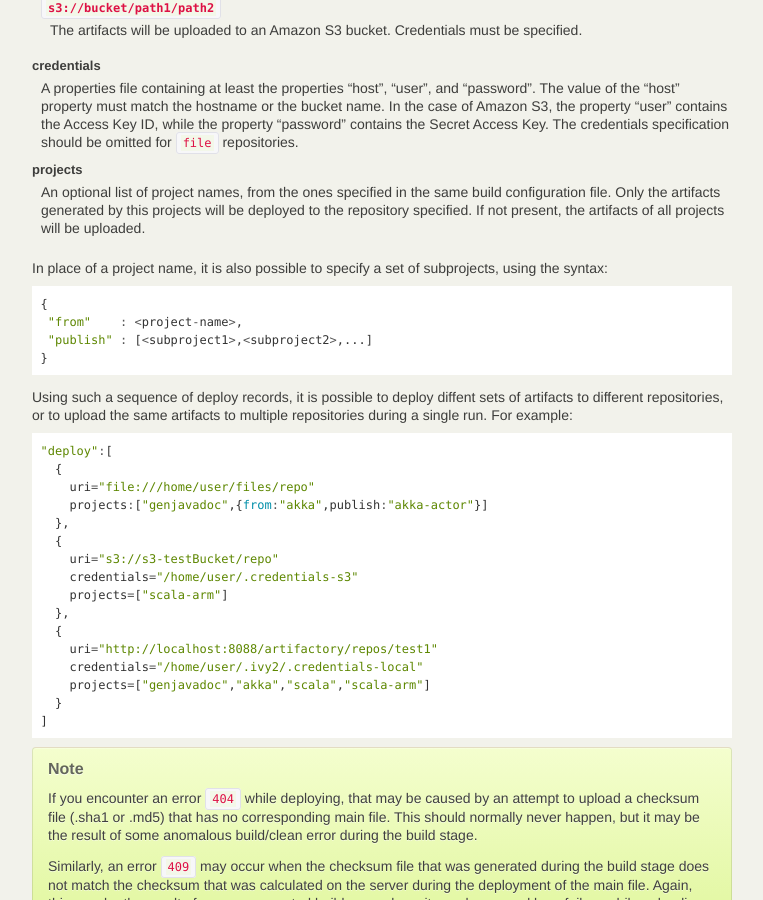
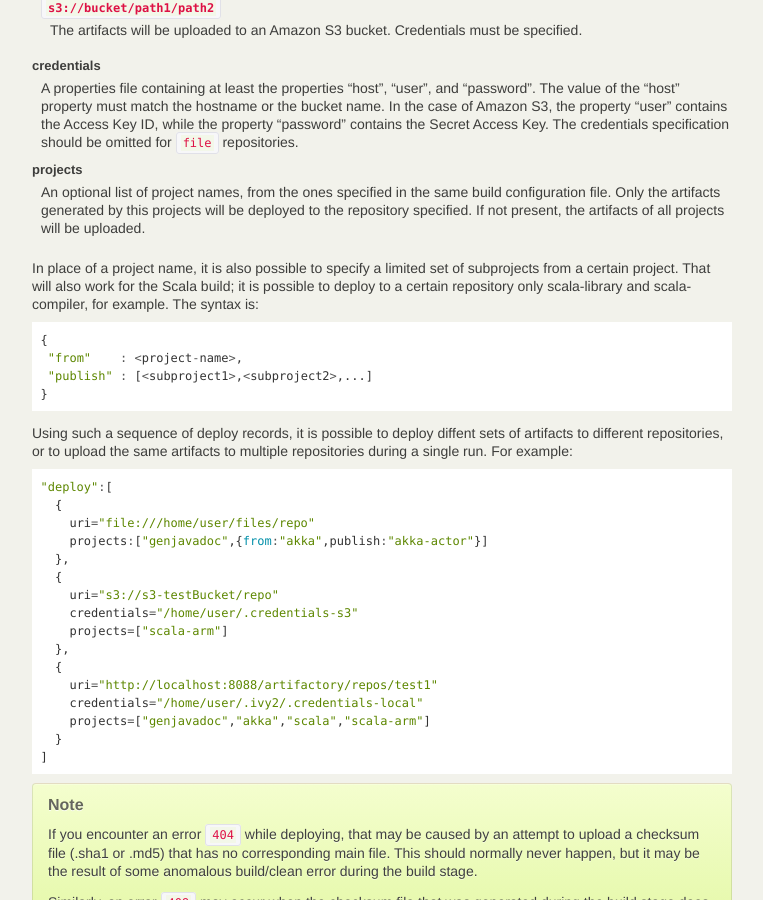
Before and after one commit to lightbend-labs/dbuild, a Sphinx documentation site: the page built from docs/src/sphinx/deploy.rst, in a window 1280 px wide and 900 px high, scrolled down 678 px. Shown: the whole window, without its empty margins (138-901 px from the left). Built offline with Sphinx 7.4.7, drawn with Linux system fonts in a browser that asks for light colours.

Commit message:
Adding support for Scala "subprojects"
It is now possible to deploy individual libraries from the
Scala build to one or more repositories, useful for instance
if we are only interested in scala-library, or in another
subset of the available libraries.

```diff
--- a/docs/src/sphinx/deploy.rst
+++ b/docs/src/sphinx/deploy.rst
@@ -49,7 +49,9 @@ projects
   Only the artifacts generated by this projects will be deployed to the repository specified. If
   not present, the artifacts of all projects will be uploaded.
 
-In place of a project name, it is also possible to specify a set of subprojects, using the syntax:
+In place of a project name, it is also possible to specify a limited set of subprojects from
+a certain project. That will also work for the Scala build; it is possible to deploy to a
+certain repository only scala-library and scala-compiler, for example. The syntax is:
 
 .. code-block:: javascript
 
```
Also changed, not shown: 1 other file.
